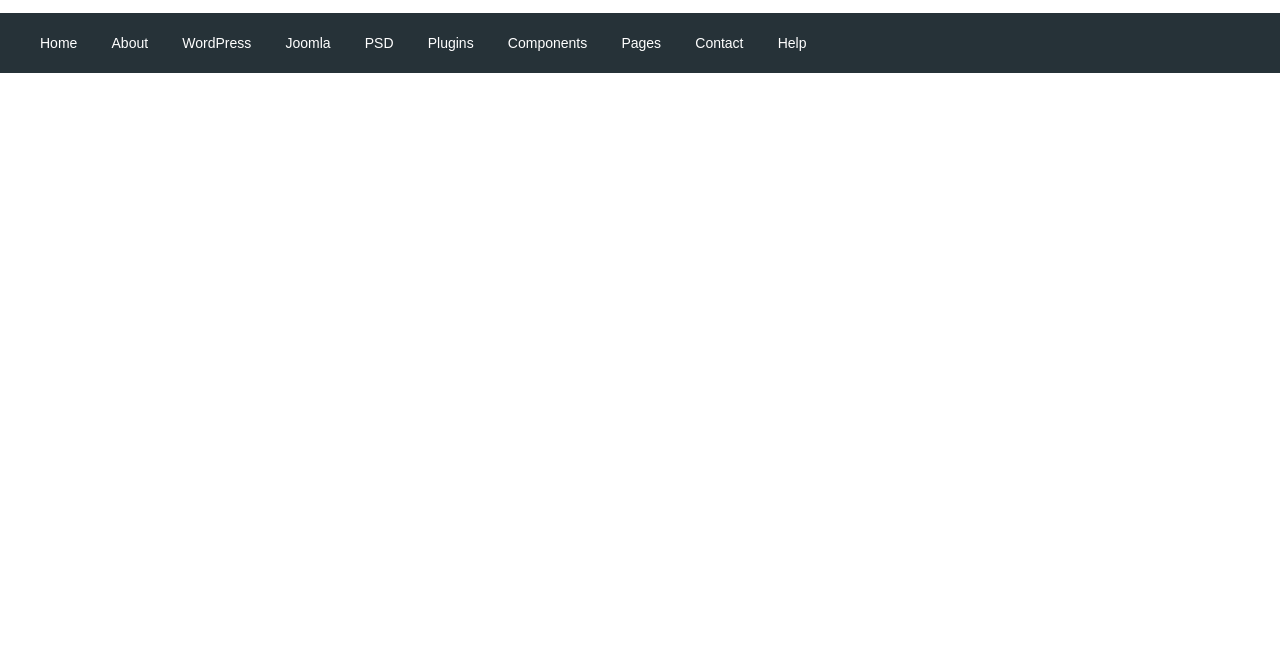
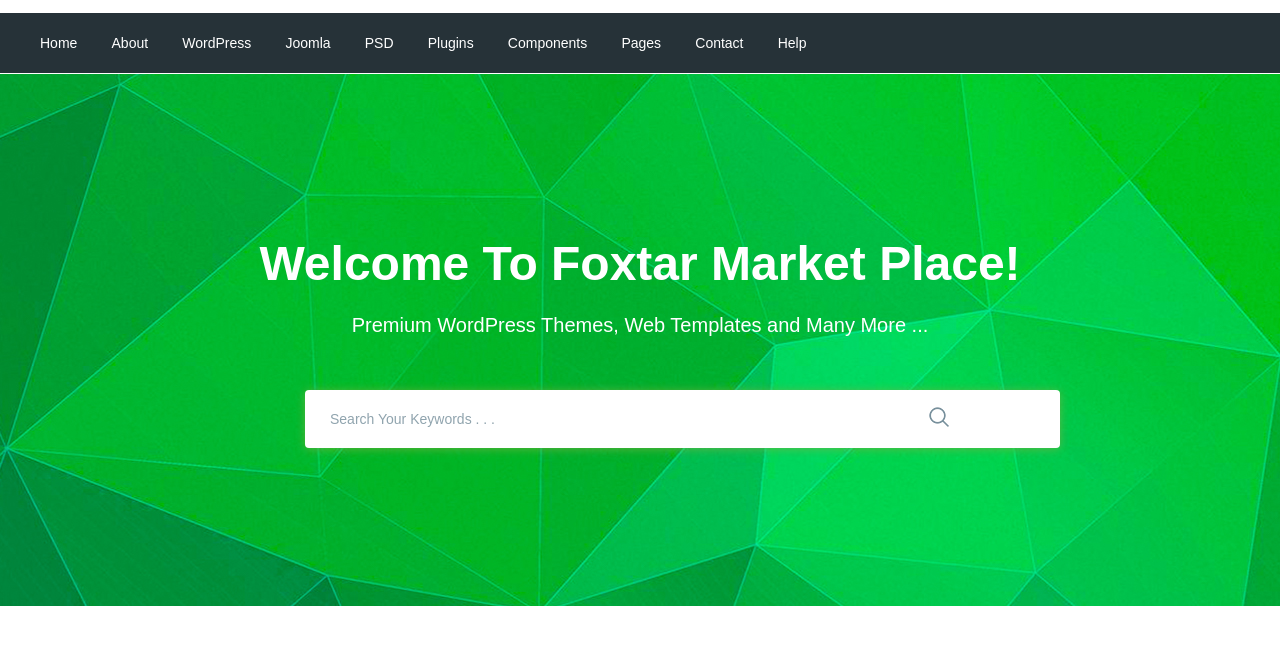
Before and after one commit to adamant0711/moderno, a website: page app/index.html in a window 1280 px wide. Shown: the part 77-722 px from the top of the page. Drawn offline with nearby package versions, Linux system fonts and the light colour scheme; files that its build step writes are made by us from their sources.

Commit message:
added search section

```diff
--- a/app/index.html
+++ b/app/index.html
@@ -77,6 +77,26 @@
         </div>
       </div>
     </header>
+    <section class="search" style="background-image: url(images/search-bg.jpg);">
+      <div class="container">
+        <div class="search__inner">
+          <div class="search__inner-title">
+            Welcome To Foxtar Market Place!
+          </div>
+          <div class="search__inner-text">
+            Premium WordPress Themes, Web Templates and Many More ...
+          </div>
+          <div class="search__inner-form">
+            <form>
+              <input type="text" placeholder="Search Your Keywords . . ." required>
+              <button type="submit">
+                <img src="images/icon/search.png" alt="">
+              </button>
+            </form>
+          </div>
+        </div>
+      </div>
+    </section>
 
     <script src="https://ajax.googleapis.com/ajax/libs/jquery/3.5.1/jquery.min.js"></script>
     <script src="js/libs.min.js"></script>
--- a/app/scss/style.scss
+++ b/app/scss/style.scss
@@ -51,3 +51,54 @@
     font-size: 14px;
   }
 }
+.search{
+  background-repeat: no-repeat;
+  block-size: cover;
+  background-position: center;
+  min-height: 533px;
+}
+.search__inner{
+  padding: 155px 0px 100px;
+  color: #ffff;
+  text-align: center;
+  &-title{
+    margin-bottom: 10px;
+    font-size: 48px;
+    font-weight:700;
+    line-height: 72px;
+  }
+  &-text{
+    margin-bottom: 50px;
+    font-weight: 500;
+    font-size: 20px;
+    line-height: 30px;
+  }
+  &-form{
+    max-width: 670px;
+    margin: 0 auto;
+    position: relative;
+    input{
+      display: block;
+      width: 100%;
+      box-shadow: 0px 1px 10px 0px rgba(124, 178, 64, 0.75);
+      border-radius: 4px;
+      height: 56px;
+      border:none;
+      font-size: 14px;
+      font-weight:500;
+      padding-left: 25px;
+      padding-right: 60px;
+      &::placeholder{
+        color: #90a4ae;
+        font-weight: 500;
+      }
+    }
+    button{
+      position: absolute;
+      border: none;
+      background-color: transparent;
+      right: 20px;
+      top: 16px;
+    }
+  }
+}
```
Also changed, not shown: app/images/icon/search.png (added), app/images/search-bg.jpg (added).
